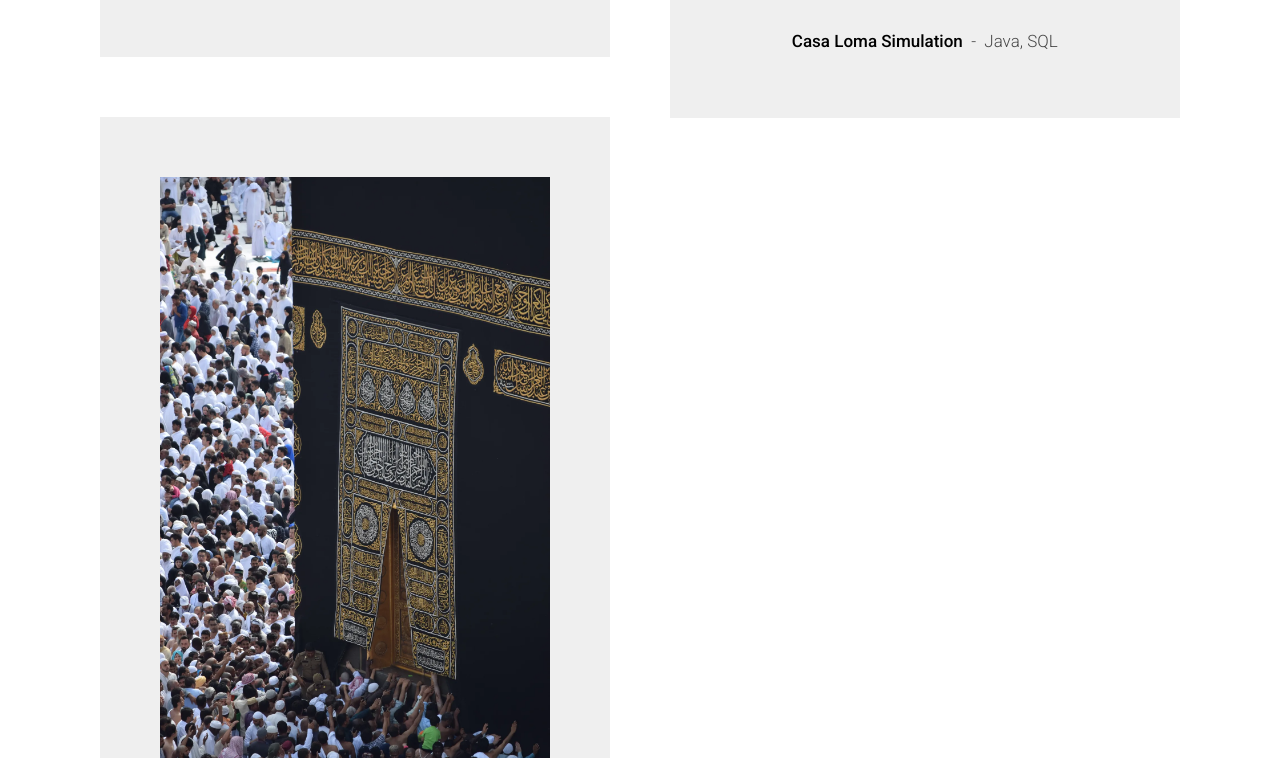
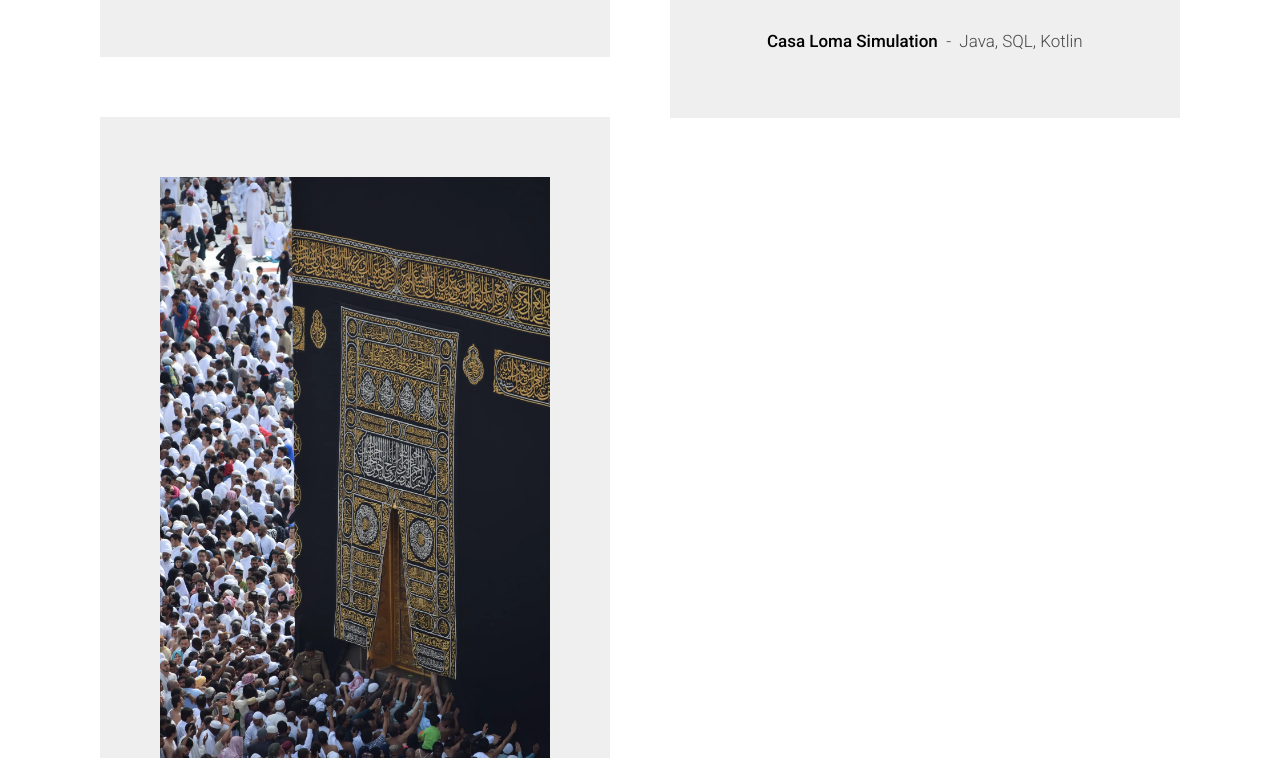
Before and after one commit to EjaajAhmed/EAPortfolio, a plain HTML site: page EAPortfolio/index.html in a window 1280 px wide. Shown: the part 4361-5119 px from the top of the page. Drawn offline with Linux system fonts and the light colour scheme; a web font is replaced by a local one.

Commit message:
Update index.html
Kotlin added

```diff
--- a/EAPortfolio/index.html
+++ b/EAPortfolio/index.html
@@ -316,7 +316,7 @@
                                 Casa Loma Simulation
                             </h4>
                             <p class="item-folio__cat">
-                                Java, SQL
+                                Java, SQL, Kotlin
                             </p>
                         </div>
                         <div class="item-folio__caption">
```
